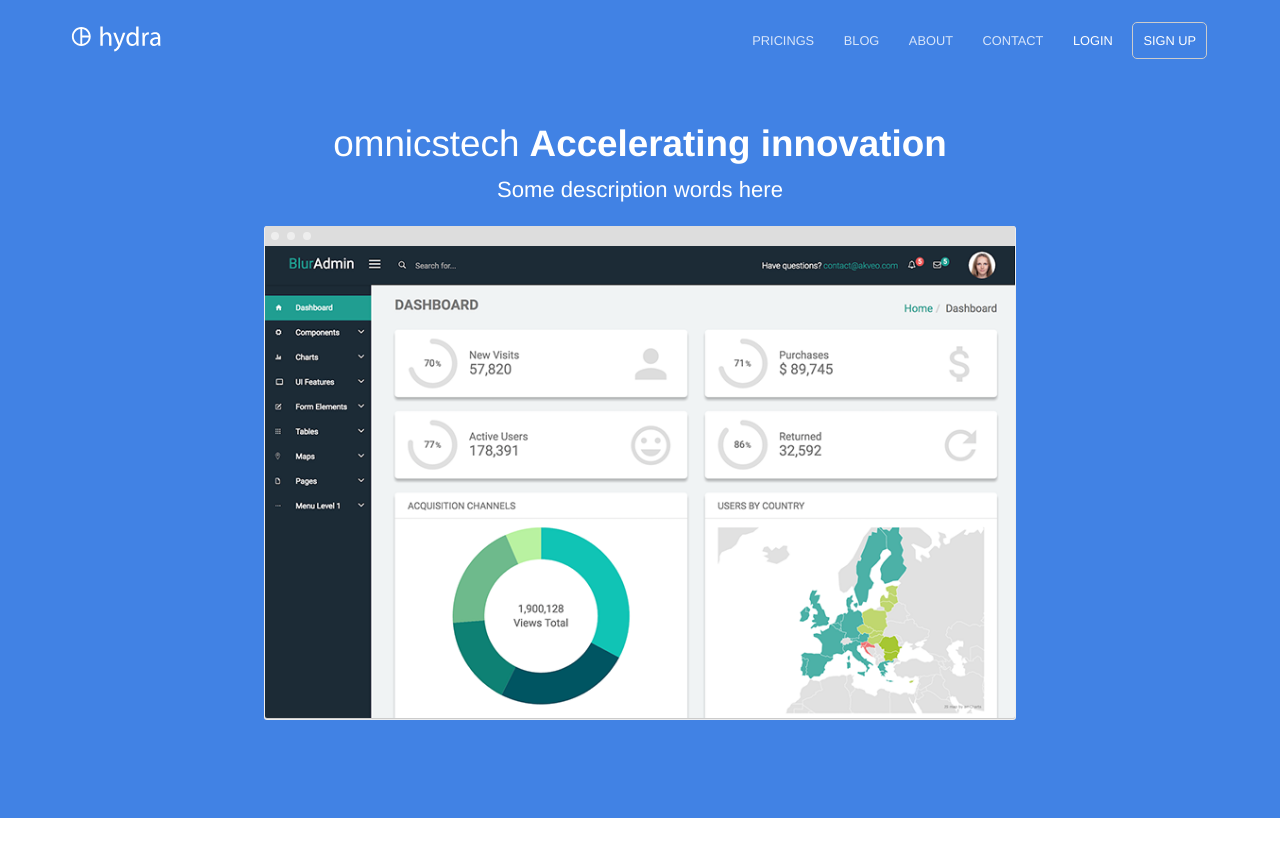
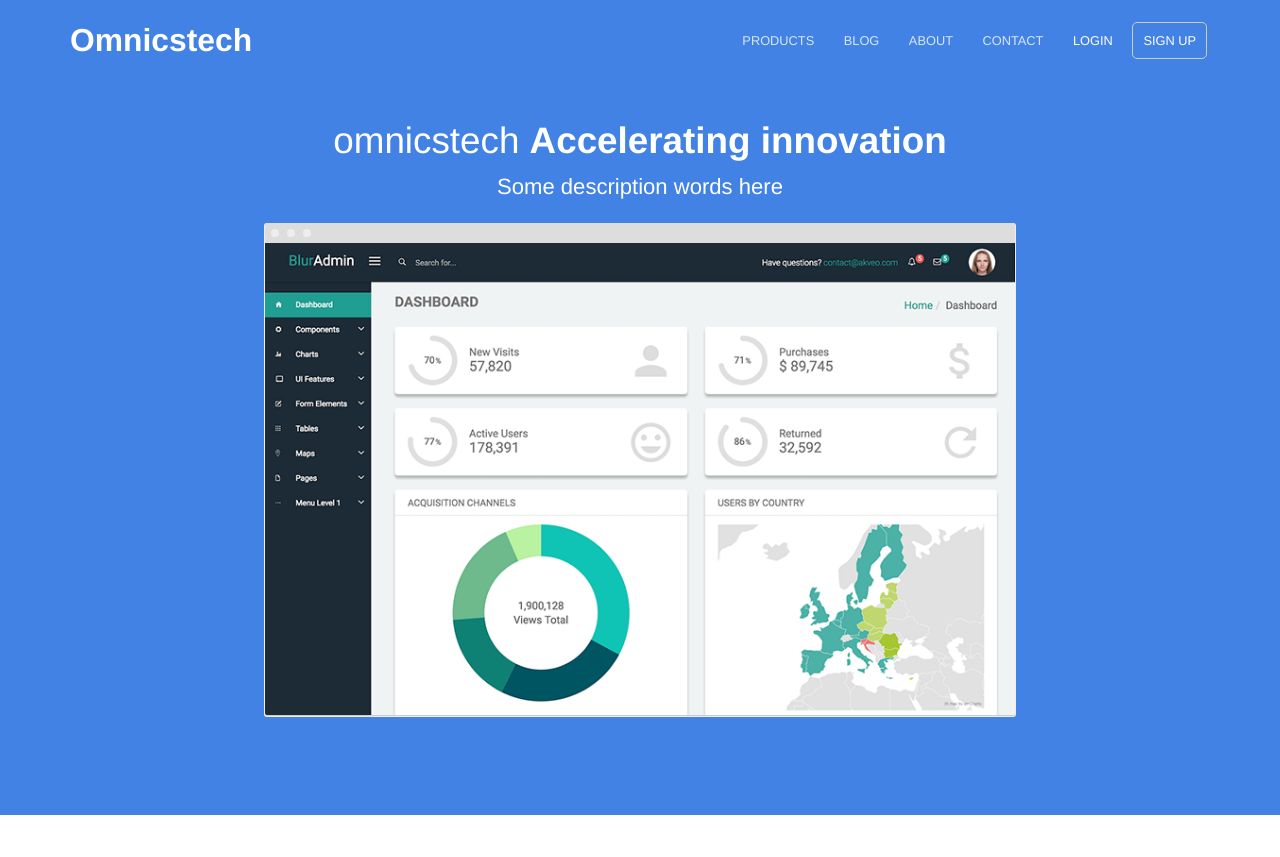
Before and after one commit to omnicstech/omnicstech.old, a Jekyll site: the page built from index.html, in a window 1280 px wide and 900 px high. Shown: the top 857 px of the window. Built offline with Jekyll 4.4.1, drawn with Linux system fonts in a browser that asks for light colours.

Commit message:
modify title

```diff
--- a/_data/navigation.yml
+++ b/_data/navigation.yml
@@ -1,4 +1,4 @@
-- name: Pricings
+- name: products
   link: https://omnicstech.github.io/products/
   # link: /pricings/
   new_window: false
--- a/_layouts/default.html
+++ b/_layouts/default.html
@@ -23,7 +23,7 @@
 	<body>
 		<header>
 			<div class="container">
-				<div class="company-name"><a href="{{ site.baseurl }}/"><img src="{{ site.baseurl }}/images/logo.svg" alt="Hydra Logo" width="95" height="33" /></a></div>
+				<div class="company-name"><a href="{{ site.baseurl }}/"><h3>Omnicstech</h3></a></div>
 				{% include navigation.html %}
 			</div>
 		</header>
```
Also changed, not shown: 17 other files.
